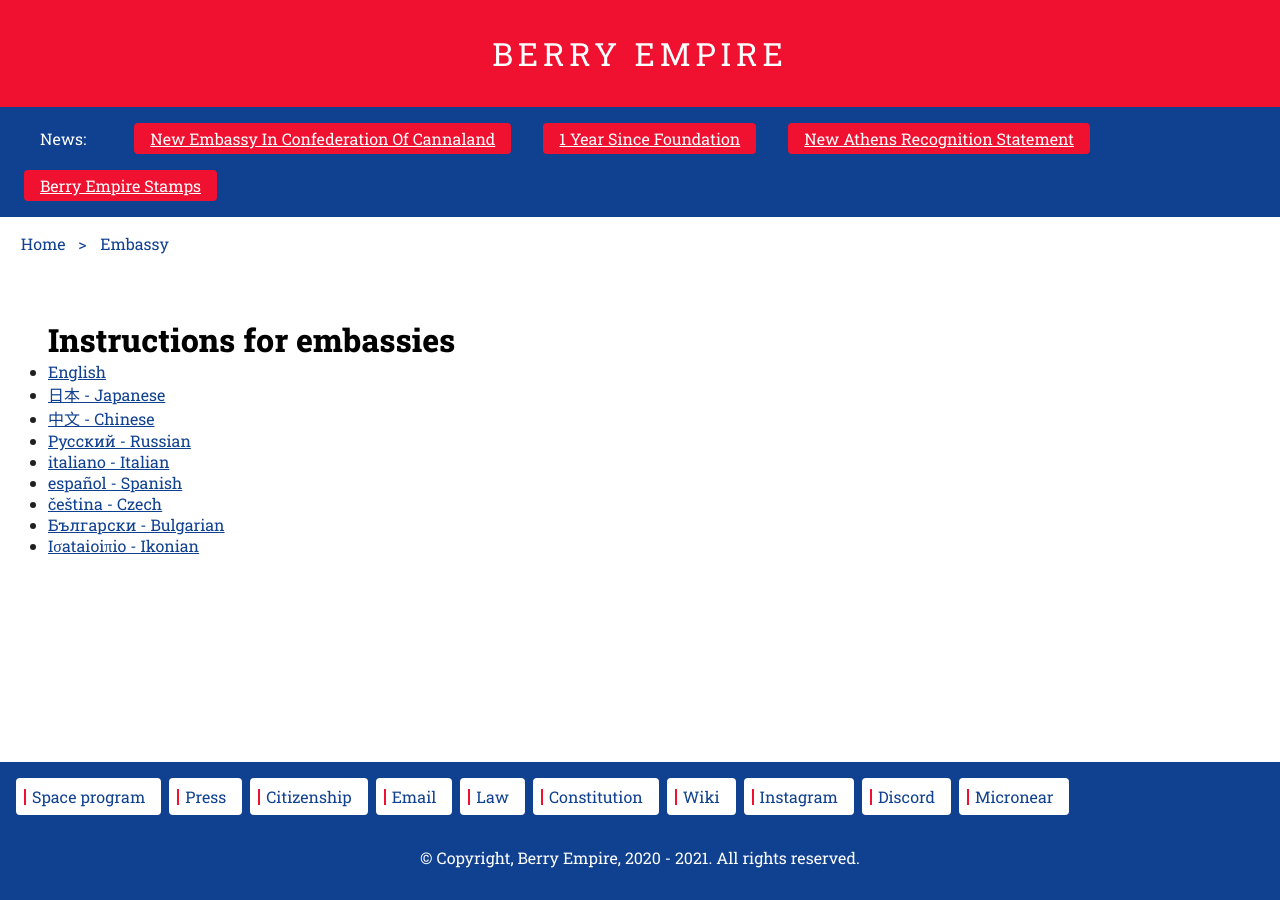
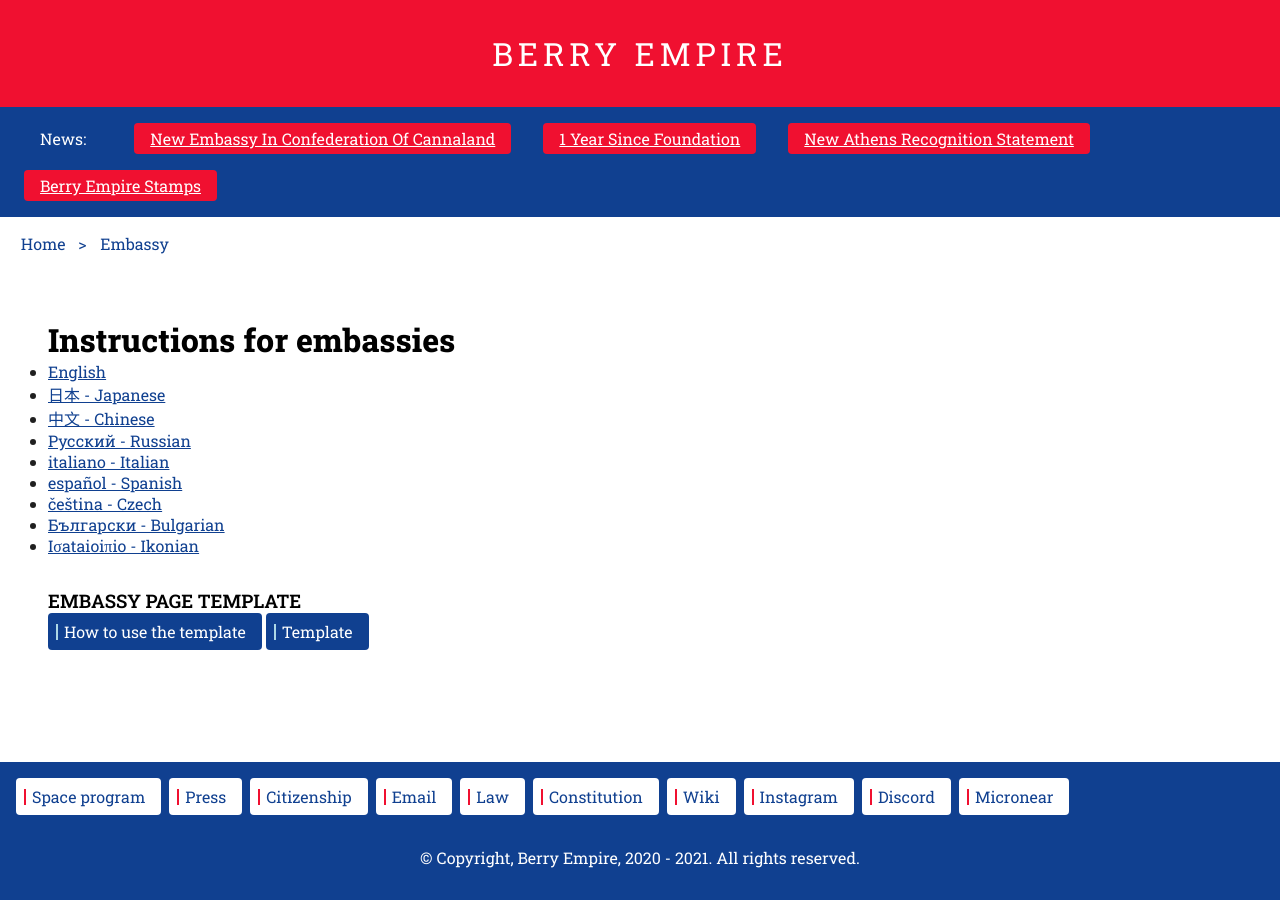
Before and after one commit to berryempire/berryempire.github.io, a Jekyll site: the page built from embassy/index.md, in a window 1280 px wide. Built offline with Jekyll 4.4.1, drawn with Linux system fonts in a browser that asks for light colours; our own code applies the rules of GitHub Pages for plain Markdown files.

Commit message:
Update index.md

```diff
--- a/embassy/index.md
+++ b/embassy/index.md
@@ -10,3 +10,6 @@
   <li lang="bg"><a href="./bulgarian">Български - Bulgarian</a></li>
   <li lang="unknown"><a href="./ikonian">Iσataioiπio - Ikonian</a></li>
 </ul>
+### Embassy page template
+<a href="./template.html" class="thickbutton thick"><span>How to use the template</span></a>
+<a href="/static/embassypage.html" target="_blank" class="thickbutton thick"><span>Template</span></a>
```
